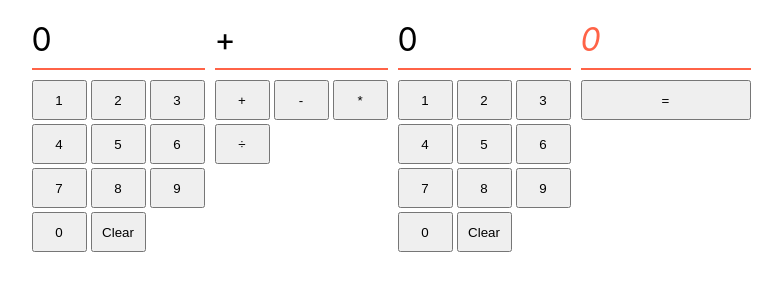
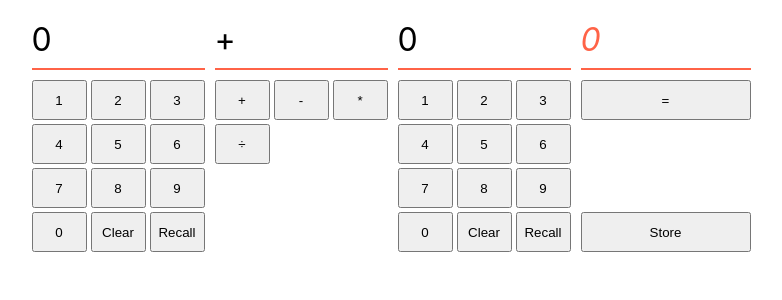
Before and after one commit to boolean-uk/react-state-calculator, a React (Create React App) app: page / in a window 1280 px wide. Shown: the top 300 px of the page, without its empty margins (249-1031 px from the left). Built offline with nearby package versions, Linux system fonts and the light colour scheme.

Commit message:
extention 2 done

```diff
--- a/src/App.js
+++ b/src/App.js
@@ -4,16 +4,19 @@ import "./App.css";
 function App() {
   const [number1, setNumber1] = useState("0");
   const [operator, setOperator] = useState("+");
-  const [number2, setNumber2] = useState(0);
+  const [number2, setNumber2] = useState("0");
   const [result, calculateResult] = useState(0);
+  const [storedResult, setstoreResult] = useState(0);
 
   const assignNumber1 = (event) => {
     console.log(typeof event.target.innerText);
-    console.log(typeof number1)
-    if (number1 === event.target.innerText && number1 === "0") {
+    console.log(typeof number1);
+    if (event.target.innerText === "Recall") {
+      setNumber1(storedResult);
+    } else if (number1 === event.target.innerText && number1 === "0") {
       return;
     } else if (event.target.innerText !== "0" && number1 === "0") {
-      console.log('yes')
+      console.log("yes");
       setNumber1(event.target.innerText);
     } else if (
       event.target.innerText !== "Clear" &&
@@ -35,7 +38,9 @@ function App() {
 
   const assignNumber2 = (event) => {
     console.log(typeof event.target.innerText);
-    if (number2 === event.target.innerText && number2 === "0") {
+    if (event.target.innerText === "Recall") {
+      setNumber2(storedResult);
+    } else if (number2 === event.target.innerText && number2 === "0") {
       return;
     } else if (event.target.innerText !== "0" && number2 === "0") {
       setNumber2(event.target.innerText);
@@ -65,9 +70,17 @@ function App() {
       case "÷":
         calculateResult(parseInt(number1) / parseInt(number2));
         break;
+      case "store":
+        setstoreResult();
+        break;
       default:
         console.log("No Value found");
     }
+  };
+
+  const assignStoreResult = (event) => {
+    setstoreResult(result.toString());
+    console.log(storedResult);
   };
 
   return (
@@ -86,6 +99,7 @@ function App() {
           <button>9</button>
           <button>0</button>
           <button>Clear</button>
+          <button>Recall</button>
         </div>
       </div>
 
@@ -113,6 +127,7 @@ function App() {
           <button>9</button>
           <button>0</button>
           <button>Clear</button>
+          <button>Recall</button>
         </div>
       </div>
       <div className="panel answer">
@@ -120,6 +135,9 @@ function App() {
         <div onClick={assignResult}>
           <button>=</button>
         </div>
+        <div onClick={assignStoreResult}>
+          <button>Store</button>
+        </div>
       </div>
     </div>
   );
```
Lines whose indentation alone changed are shown as unchanged.
